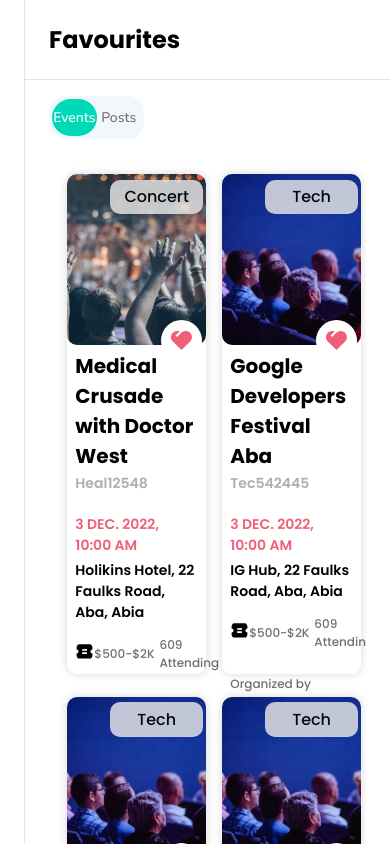
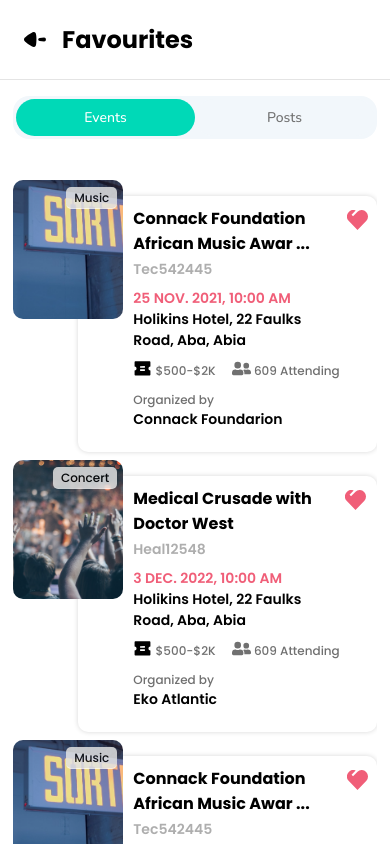
Before and after one commit to okorie2/ewitnex, a Next.js app: page /dashboard/favourites in a window 390 px wide. Built offline with nearby package versions, Linux system fonts and the light colour scheme.

Commit message:
fix: feedsCard fix

```diff
--- a/components/cards/feedsCard.tsx
+++ b/components/cards/feedsCard.tsx
@@ -1,6 +1,6 @@
 /** @jsxImportSource @emotion/react */
 
-import React from "react";
+import React, { useState } from "react";
 import Image from "next/image";
 import { H3, H4 } from "styles/components/typography";
 import { useMediaQuery } from "@mui/material";
@@ -16,18 +16,19 @@ interface IFeedsCard {
   priceRange: string;
   attendees: string;
   organizer: string;
+  favourite?: boolean;
   width?: string;
 }
 
 const FeedsCard = (props: IFeedsCard) => {
   const isTablet = useMediaQuery("(max-width: 780px)");
+  const [_favourite, setFavourite] = useState(props.favourite);
 
   return (
-    <Link href={`/dashboard/programs/${props.id}`}>
     <div
       css={{
         height: isTablet ? "256px" : "237px",
-          width: isTablet ? "73vw" : "326px",
+        minWidth: isTablet ? "73vw" : "326px",
         borderRadius: "10px",
         backgroundColor: "#fff",
         boxShadow: "#00000029 0px 0px 5px",
@@ -82,7 +83,7 @@ const FeedsCard = (props: IFeedsCard) => {
           display: isTablet ? "flex" : "block",
           flexDirection: "column",
           padding: isTablet ? "4% 3%" : "4% 6%",
-            marginLeft: "-5%",
+          marginLeft:isTablet ? "-5%" : "-3%",
           gap: isTablet ? "0.2rem" : "",
         }}
       >
@@ -92,9 +93,11 @@ const FeedsCard = (props: IFeedsCard) => {
             alignItems: "center",
           }}
         >
+          <Link href={`/dashboard/programs/${props.id}`}>
             <h4 css={{ width: isTablet ? "" : "78%" }}>
               {props.title.slice(0, 37)} {props.title.length > 37 && "..."}
             </h4>
+          </Link>
           <div
             css={{
               height: "41px",
@@ -102,16 +105,28 @@ const FeedsCard = (props: IFeedsCard) => {
               backgroundColor: "#fff",
               display: "flex",
               justifyContent: "center",
+              zIndex: "31",
             }}
+            onClick={() => setFavourite(!_favourite)}
           >
+            {_favourite ? (
+              <Image
+                src="/assets/svgs/filled-love.svg"
+                alt="card_img"
+                width={20.98}
+                height={19.39}
+              />
+            ) : (
               <Image
                 src="/assets/svgs/love.svg"
                 alt="card_img"
                 width={20.98}
                 height={19.39}
               />
+            )}
           </div>
         </div>
+        <Link href={`/dashboard/programs/${props.id}`}>
           <p
             css={{
               color: "#AEAEAE",
@@ -184,9 +199,9 @@ const FeedsCard = (props: IFeedsCard) => {
             Organized by
           </p>
           <H4>{props.organizer}</H4>
+        </Link>
       </div>
     </div>
-    </Link>
   );
 };
 
--- a/pages/dashboard/favourites/index.tsx
+++ b/pages/dashboard/favourites/index.tsx
@@ -8,8 +8,13 @@ import {
   inactiveButtonStyle,
 } from "styles/components/ButtonToggleStyles";
 import DashboardEventCard from "@/components/cards/dashboardEventCard";
+import { useMediaQuery } from "@mui/material";
+import Link from "next/link";
+import Image from "next/image";
+import FeedsCard from "@/components/cards/feedsCard";
 
 const Favourites = () => {
+  const isTablet = useMediaQuery("(max-width: 780px)");
   const [showEvents, setShowEvents] = useState(true);
   const [showPosts, setShowPosts] = useState(false);
   const [activeTab, setActiveTab] = useState("events");
@@ -29,8 +34,8 @@ const Favourites = () => {
       <div css={{ maxHeight: "100vh", height: "100vh" }}>
         <div
           css={{
-            borderLeft: `1px solid ${"#E4E4E4"}`,
-            marginLeft: "1.5rem",
+            borderLeft: isTablet ? "" : `1px solid ${"#E4E4E4"}`,
+            marginLeft: isTablet ? "" : "1.5rem",
             height: "100%",
             maxHeight: "100vh",
           }}
@@ -39,17 +44,30 @@ const Favourites = () => {
             css={{
               height: "80px",
               borderBottom: `1px solid ${"#E4E4E4"}`,
-              display: "grid",
+              display: isTablet ? "flex" : "grid",
               alignItems: "center",
               paddingInline: "1.5rem",
               color: "#000",
+              gap: isTablet ? "1rem" : "",
             }}
           >
+            {isTablet && (
+              <Link href="/dashboard/profile">
+                <div css={{ display: "flex" }}>
+                  <Image
+                    src="/assets/svgs/back.svg"
+                    alt="back_arrow"
+                    width={22}
+                    height={15}
+                  />
+                </div>
+              </Link>
+            )}
             <h2>Favourites</h2>
           </div>
           <div
             css={{
-              paddingInline: "1.5rem",
+              paddingInline: isTablet ? "0.8rem" : "1.5rem",
               maxHeight: "calc(100vh - 80px)",
               display: "grid",
               gridTemplateRows: "10% 90%",
@@ -60,7 +78,7 @@ const Favourites = () => {
                 css={{
                   borderRadius: "16px",
                   backgroundColor: "#F2F7FB",
-                  width: "30%",
+                  width: isTablet ? "100%" : "30%",
                   marginBlock: "1rem",
                   height: "2.7rem",
                   display: "flex",
@@ -102,23 +120,84 @@ const Favourites = () => {
                 css={{
                   display: "grid",
                   gridTemplateColumns: "1fr 1fr 1fr",
-                  width: "85%",
+                  width: isTablet ? "100%" : "85%",
                   gap: "1rem",
-                  padding: "1.125rem",
+                  padding: isTablet ? "2rem 0 5rem 0" : "1.125rem",
                   [screen.lg]: {
                     gridTemplateColumns: "1fr 1fr",
                   },
                   [screen.desktop]: {
-                    gridTemplateColumns: "1fr 1fr",
+                    gridTemplateColumns: isTablet ? "1fr" : "1fr 1fr",
                   },
                 }}
               >
+                {isTablet ? (
+                  <>
+                    <div>
+                      <FeedsCard
+                        label="Music"
+                        attendees="609"
+                        id="Tec542445"
+                        date="25 NOV. 2021, 10:00 AM"
+                        location="Holikins Hotel, 22 Faulks Road, Aba, Abia"
+                        organizer="Connack Foundarion"
+                        priceRange="$500-$2K"
+                        title="Connack Foundation African Music Award Of The Year"
+                        img="/assets/pngs/card_img.png"
+                        favourite = {true}
+                      />
+                    </div>
+                    <div>
+                      <FeedsCard
+                        label="Concert"
+                        attendees="609"
+                        date="3 DEC. 2022, 10:00 AM"
+                        id="Heal12548"
+                        location="Holikins Hotel, 22 Faulks Road, Aba, Abia"
+                        organizer="Eko Atlantic"
+                        priceRange="$500-$2K"
+                        title="Medical Crusade with Doctor West"
+                        img="/assets/pngs/card_2.png"
+                        favourite = {true}
+                      />
+                    </div>
+                    <div>
+                      <FeedsCard
+                        label="Music"
+                        attendees="609"
+                        id="Tec542445"
+                        date="25 NOV. 2021, 10:00 AM"
+                        location="Holikins Hotel, 22 Faulks Road, Aba, Abia"
+                        organizer="Connack Foundarion"
+                        priceRange="$500-$2K"
+                        title="Connack Foundation African Music Award Of The Year"
+                        img="/assets/pngs/card_img.png"
+                        favourite = {true}
+                      />
+                    </div>
+                    <div>
+                      <FeedsCard
+                        label="Concert"
+                        attendees="609"
+                        date="3 DEC. 2022, 10:00 AM"
+                        id="Heal12548"
+                        location="Holikins Hotel, 22 Faulks Road, Aba, Abia"
+                        organizer="Eko Atlantic"
+                        priceRange="$500-$2K"
+                        title="Medical Crusade with Doctor West"
+                        img="/assets/pngs/card_2.png"
+                        favourite = {true}
+                      />
+                    </div>
+                  </>
+                ) : (
+                  <>
                     <div>
                       <DashboardEventCard
                         label="Concert"
                         attendees="609"
                         date="3 DEC. 2022, 10:00 AM"
-                    favourite = {true}
+                        favourite={true}
                         id="Heal12548"
                         location="Holikins Hotel, 22 Faulks Road, Aba, Abia"
                         organizer="Eko Atlantic"
@@ -132,7 +211,7 @@ const Favourites = () => {
                         label="Tech"
                         attendees="609"
                         id="Tec542445"
-                    favourite = {true}
+                        favourite={true}
                         date="3 DEC. 2022, 10:00 AM"
                         location="IG Hub, 22 Faulks Road, Aba, Abia"
                         organizer="GDG Aba"
@@ -146,7 +225,7 @@ const Favourites = () => {
                         label="Tech"
                         attendees="609"
                         id="Tec542445"
-                    favourite = {true}
+                        favourite={true}
                         date="3 DEC. 2022, 10:00 AM"
                         location="IG Hub, 22 Faulks Road, Aba, Abia"
                         organizer="GDG Aba"
@@ -160,8 +239,7 @@ const Favourites = () => {
                         label="Tech"
                         attendees="609"
                         id="Tec542445"
-                    favourite = {true}
-
+                        favourite={true}
                         date="3 DEC. 2022, 10:00 AM"
                         location="IG Hub, 22 Faulks Road, Aba, Abia"
                         organizer="GDG Aba"
@@ -175,8 +253,7 @@ const Favourites = () => {
                         label="Tech"
                         attendees="609"
                         id="Tec542445"
-                    favourite = {true}
-
+                        favourite={true}
                         date="3 DEC. 2022, 10:00 AM"
                         location="IG Hub, 22 Faulks Road, Aba, Abia"
                         organizer="GDG Aba"
@@ -189,8 +266,7 @@ const Favourites = () => {
                       <DashboardEventCard
                         label="Tech"
                         attendees="609"
-                    favourite = {true}
-
+                        favourite={true}
                         id="Tec542445"
                         date="3 DEC. 2022, 10:00 AM"
                         location="IG Hub, 22 Faulks Road, Aba, Abia"
@@ -200,6 +276,8 @@ const Favourites = () => {
                         img="/assets/pngs/card_4.png"
                       />
                     </div>
+                  </>
+                )}
               </div>
             </div>
           </div>
```
Lines whose indentation alone changed are shown as unchanged.
